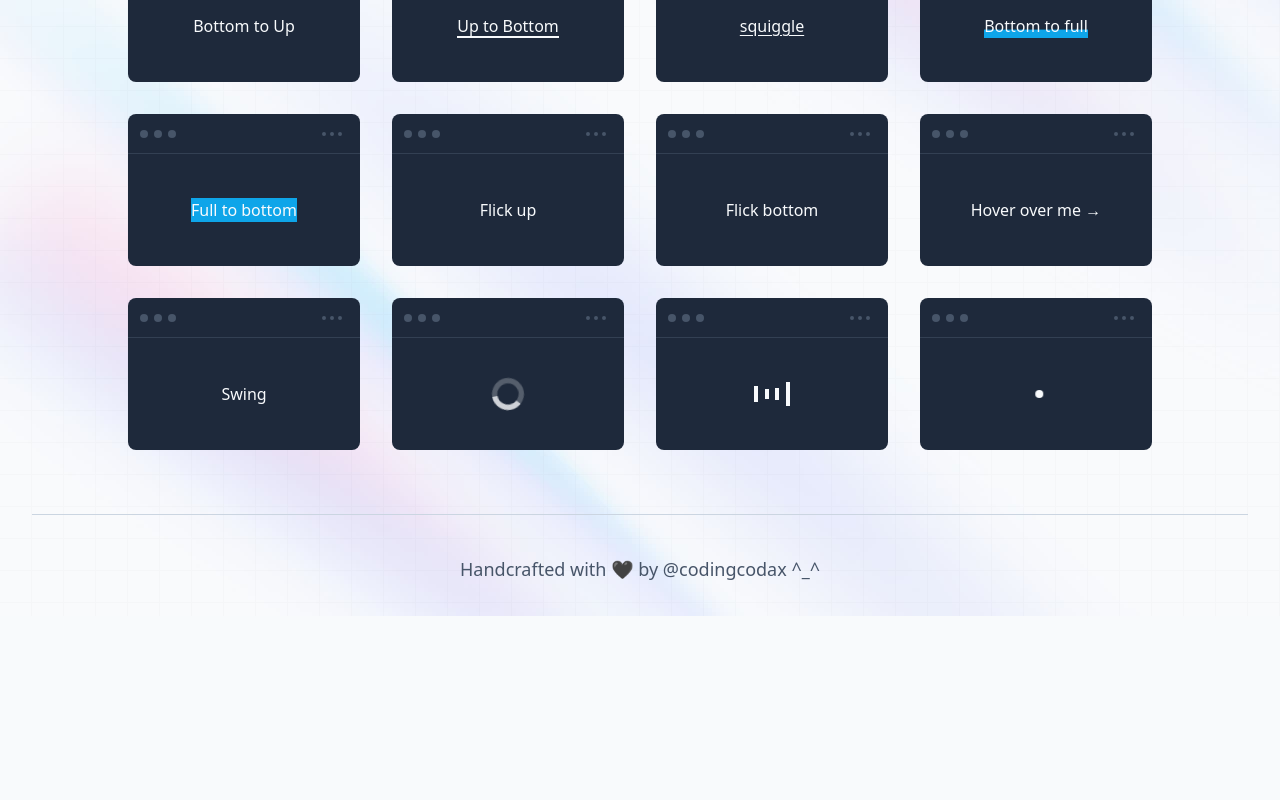
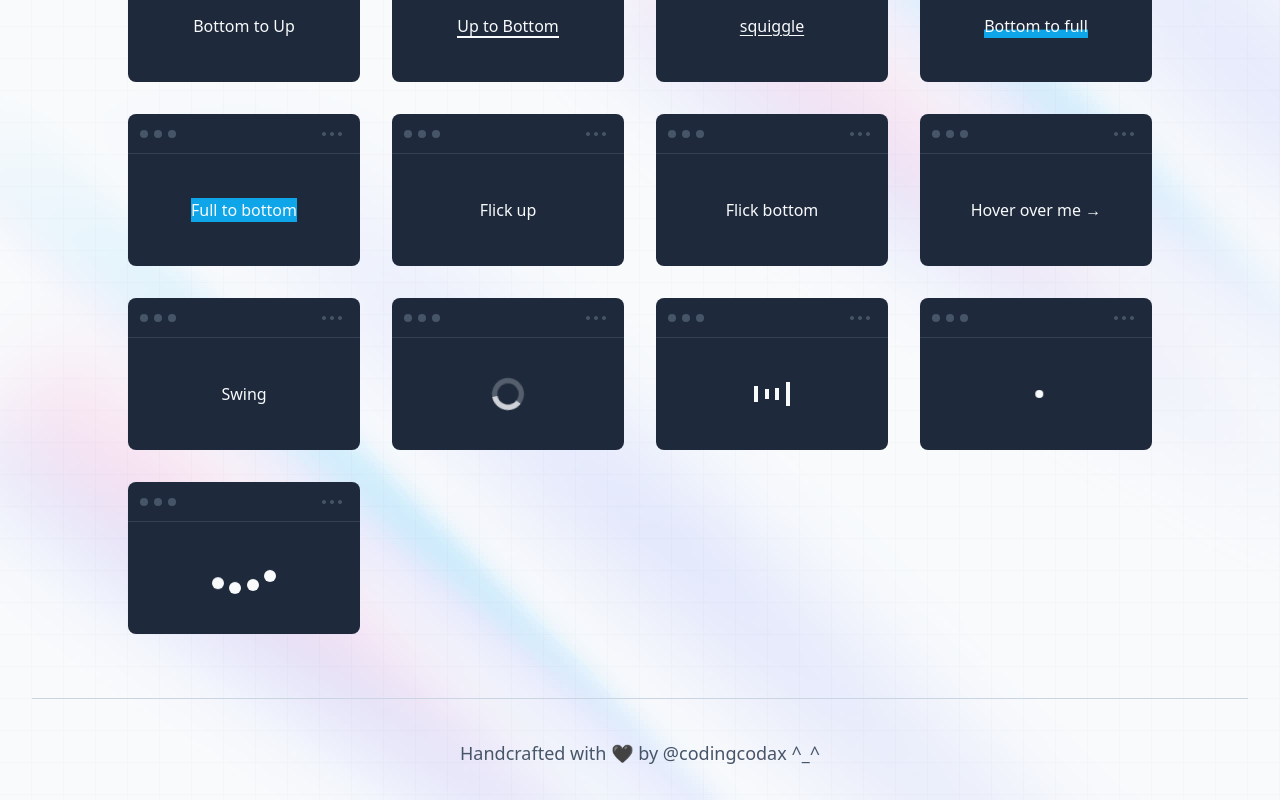
Before and after one commit to codingcodax/mini, a Next.js app: page /components in a window 1280 px wide. Shown: the part 1062-1862 px from the top of the page. Before the commit the page ends 1678 px from the top, so only its background shows below. Built offline with nearby package versions, Linux system fonts and the light colour scheme.

Commit message:
feat(snippets): add loader dot wave

```diff
--- /dev/null
+++ b/src/data/snippets/LoaderDotWave.tsx
@@ -0,0 +1,26 @@
+import type { Snippet } from '~/types/snippet';
+
+const LoaderDotWave: Snippet = {
+  title: 'Loader Dot Wave',
+  type: 'loader',
+  githubLink:
+    'https://github.com/codingcodax/mini/tree/main/src/data/snippets/LoaderDotWave.tsx',
+  playgroundLink: 'https://play.tailwindcss.com/y0sDYD675Q',
+  source: (
+    <div className='flex h-8 w-16 items-end justify-between'>
+      <div className='h-3 w-3 animate-[jump_1s_ease-in-out_0.55s_infinite] rounded-full bg-slate-50 will-change-transform'></div>
+      <div className='h-3 w-3 animate-[jump_1s_ease-in-out_0.7s_infinite] rounded-full bg-slate-50 will-change-transform'></div>
+      <div className='h-3 w-3 animate-[jump_1s_ease-in-out_0.855s_infinite] rounded-full bg-slate-50 will-change-transform'></div>
+      <div className='h-3 w-3 animate-[jump_1s_ease-in-out_infinite] rounded-full bg-slate-50 will-change-transform'></div>
+    </div>
+  ),
+  animation: `keyframes: {
+        jump: {
+          '0%': { transform: 'translateY(0)' },
+          '50%': { transform: 'translateY(-1.25rem)' },
+          '100%': { transform: 'translateY(0)' },
+        },
+      }`,
+};
+
+export default LoaderDotWave;
--- a/src/data/snippets/index.ts
+++ b/src/data/snippets/index.ts
@@ -24,6 +24,7 @@ import LinkSwing from './LinkSwing';
 import LoaderSpinner from './LoaderSpinner';
 import LoaderWaveform from './LoaderWaveform';
 import LoaderWobble from './LoaderWobble';
+import LoaderDotWave from './LoaderDotWave';
 
 const Snippets: Snippet[] = [
   LinkUnderlineCenterOutside,
@@ -50,6 +51,7 @@ const Snippets: Snippet[] = [
   LoaderSpinner,
   LoaderWaveform,
   LoaderWobble,
+  LoaderDotWave,
 ];
 
 export default Snippets;
```
